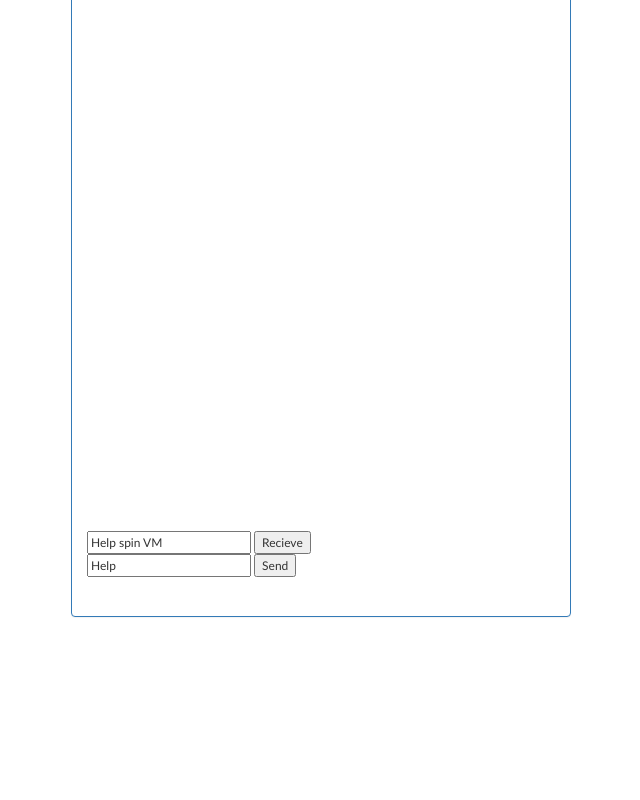
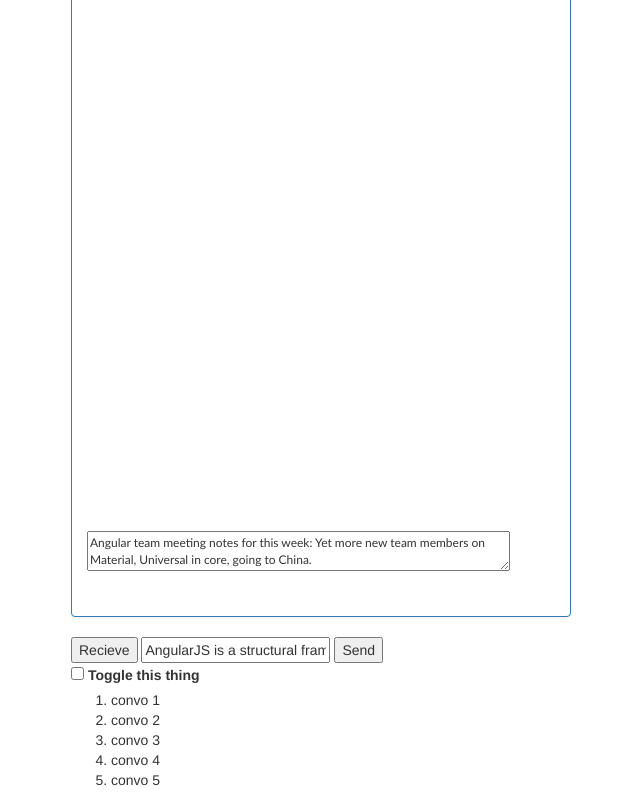
Before and after one commit to RMathews/oshack, a website: page index.html in a window 1280 px wide. Shown: the part 337-1137 px from the top of the page, without its empty margins (14-654 px from the left). Before the commit the page ends 974 px from the top, so only its background shows below. Drawn offline with nearby package versions, Linux system fonts and the light colour scheme; some packages are replaced by stand-ins of ours; a script that the page names is missing.

Commit message:
some changes

```diff
--- a/app/appCont.js
+++ b/app/appCont.js
@@ -5,8 +5,9 @@
 
 app1.controller('contentController', function($scope) {
 
-    $scope.userMsg = "Help spin VM";
-    $scope.botMsg = "Help";
+    $scope.userMsg = "Angular team meeting notes for this week: Yet more new team members on Material, Universal in core, going to China.";
+    $scope.botMsg = "AngularJS is a structural framework for dynamic web apps. It lets you use HTML " +
+        "as your template language and lets you extend HTML's syntax to express your application's components clearly and succinctly. ";
     // Message inbox
     $scope.messages = [];
 
@@ -27,4 +28,8 @@
         msg.text = $scope.botMsg;
         $scope.messages.push(msg);
     };
+
+    $scope.getList = function(){
+      return $scope.showList ? "unhistory.html" : "history.html";
+    };
 });
--- a/css/style.css
+++ b/css/style.css
@@ -24,9 +24,11 @@ header #logo {
 .me{
     font-size: 12px;
     /*margin: -1px;*/
-    border-right: 3px solid #60DF88 !important;
+    /*border-right: 10px solid #0adf5e !important;*/
     padding: 5px;
     background-color: rgb(239, 255, 241);
+    border-image-source: url("/images/fem-icon.png");
+    border-width: 0 0 0 50px;
 }
 
 .you{
@@ -53,12 +55,21 @@ header #logo {
 }
 #textInput{
     clear: left;
-    height: 100px;
-    width: 50%
+    height: 100%;
+    width: 90%;
 }
-
 #chatBox {
     max-height: 800px;
     font-size: 9pt;
     font-family: "Trebuchet MS";
 }
+#textAreaInput {
+    width: 100%;
+    height:75%;
+}
+#chat{
+    float: left;
+}
+#history {
+    clear:left;
+}
--- /dev/null
+++ b/history.html
@@ -0,0 +1,16 @@
+<!DOCTYPE html>
+<html lang="en">
+<head>
+    <meta charset="UTF-8">
+    <title>Title</title>
+</head>
+<body>
+<ol>
+    <li>convo 1 </li>
+    <li>convo 2 </li>
+    <li>convo 3 </li>
+    <li>convo 4 </li>
+    <li>convo 5 </li>
+</ol>
+</body>
+</html>
--- a/index.html
+++ b/index.html
@@ -22,6 +22,7 @@
     <div class="container" ng-controller="contentController as contentCtrl">
         <div class="row">
             <div class="col-md-4">
+                <div id="chat">
                     <div class="panel panel-primary">
                         <div class="panel-heading"><b> Ask me </b> <small class="pull-right">online</small></div>
                         <div id="chatBox" class="panel-body">
@@ -34,15 +35,22 @@
                                     </div>
                                 </div>
                                 <div id="textInput">
-                                <input type="text" ng-model="userMsg"/>
-                                <button ng-click="recieveMsg()">Recieve</button>
-
-                                <input type="text" ng-model="botMsg"/>
-                                <button ng-click="sendMsg()">Send</button>
+                                    <textarea id="textAreaInput" ng-model="userMsg"></textarea>
                                 </div>
                             </div>
                         </div>
                     </div>
+                    <button ng-click="recieveMsg()">Recieve</button>
+                    <input type="text" ng-model="botMsg"/>
+                    <button ng-click="sendMsg()">Send</button>
+                </div>
+
+
+                <!--<div id="history" ng-include="'history.html'"></div>-->
+                <label>
+                    <input type="checkbox" ng-model="showList" >
+                    Toggle this thing</label>
+                <ng-include src="getList()"></ng-include>
             </div>
         </div>
     </div>
```
Also changed, not shown: unhistory.html (added, +16 -0 lines), images/bot-icon.png (added), images/fem-icon.png (added). Lines whose indentation alone changed are shown as unchanged.
